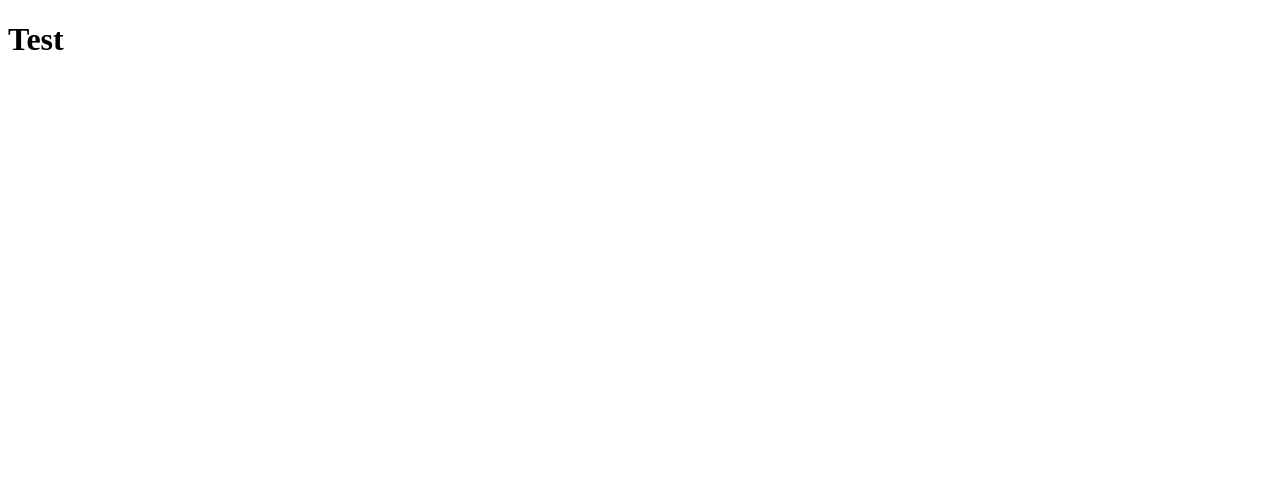
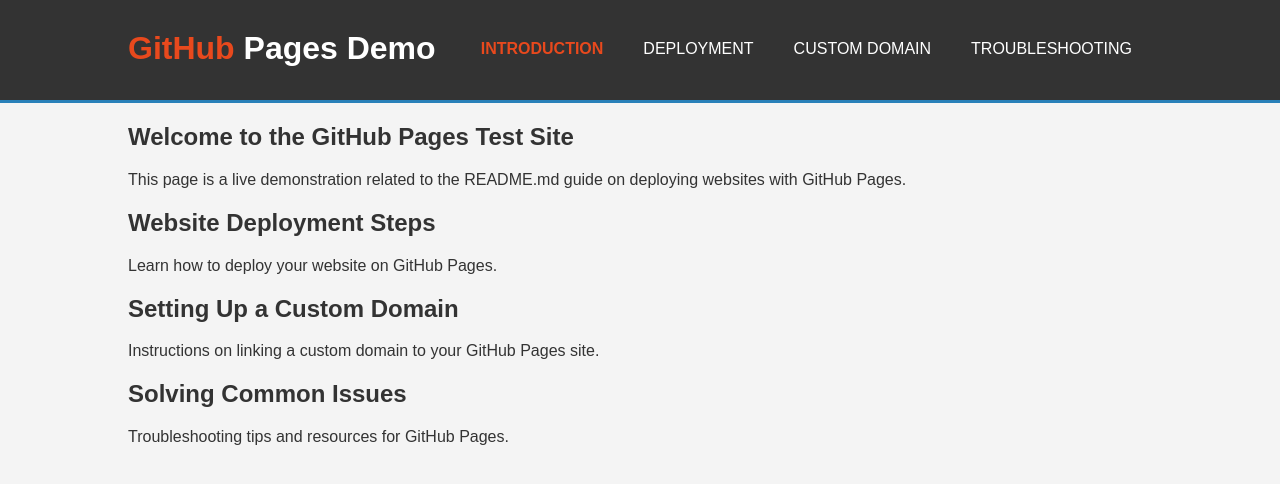
Before and after one commit to TylerGeorgeAlexander/github-pages-test, a plain HTML site: page index.html in a window 1280 px wide. Drawn offline with Linux system fonts and the light colour scheme.

Commit message:
feat: revamp index.html to provide a clear, user-friendly introduction

```diff
--- a/index.html
+++ b/index.html
@@ -3,9 +3,104 @@
 <head>
     <meta charset="UTF-8">
     <meta name="viewport" content="width=device-width, initial-scale=1.0">
-    <title>Document</title>
+    <title>GitHub Pages Demo</title>
+    <style>
+        body {
+            font-family: Arial, sans-serif;
+            margin: 0;
+            padding: 0;
+            background-color: #f4f4f4;
+            color: #333;
+        }
+        .container {
+            width: 80%;
+            margin: auto;
+            overflow: hidden;
+        }
+        header {
+            background: #333;
+            color: #fff;
+            padding-top: 30px;
+            min-height: 70px;
+            border-bottom: #2980b9 3px solid;
+        }
+        header a {
+            color: #fff;
+            text-decoration: none;
+            text-transform: uppercase;
+            font-size: 16px;
+        }
+        header ul {
+            padding: 0;
+            margin: 0;
+            list-style: none;
+            overflow: hidden;
+        }
+        header li {
+            float: left;
+            display: inline;
+            padding: 0 20px 0 20px;
+        }
+        header #branding {
+            float: left;
+        }
+        header #branding h1 {
+            margin: 0;
+        }
+        header nav {
+            float: right;
+            margin-top: 10px;
+        }
+        header .highlight, header .current a {
+            color: #e8491d;
+            font-weight: bold;
+        }
+        header a:hover {
+            color: #ffffff;
+            font-weight: bold;
+        }
+    </style>
 </head>
 <body>
-    <h1>Test</h1>
+    <header>
+        <div class="container">
+            <div id="branding">
+                <h1><span class="highlight">GitHub</span> Pages Demo</h1>
+            </div>
+            <nav>
+                <ul>
+                    <li class="current"><a href="#introduction">Introduction</a></li>
+                    <li><a href="#deployment">Deployment</a></li>
+                    <li><a href="#custom-domain">Custom Domain</a></li>
+                    <li><a href="#troubleshooting">Troubleshooting</a></li>
+                </ul>
+            </nav>
+        </div>
+    </header>
+
+    <div class="container">
+        <section id="introduction">
+            <h2>Welcome to the GitHub Pages Test Site</h2>
+            <p>This page is a live demonstration related to the README.md guide on deploying websites with GitHub Pages.</p>
+        </section>
+
+        <section id="deployment">
+            <h2>Website Deployment Steps</h2>
+            <p>Learn how to deploy your website on GitHub Pages.</p>
+            <!-- Additional content here -->
+        </section>
+
+        <section id="custom-domain">
+            <h2>Setting Up a Custom Domain</h2>
+            <p>Instructions on linking a custom domain to your GitHub Pages site.</p>
+            <!-- Additional content here -->
+        </section>
+
+        <section id="troubleshooting">
+            <h2>Solving Common Issues</h2>
+            <p>Troubleshooting tips and resources for GitHub Pages.</p>
+            <!-- Additional content here -->
+        </section>
+    </div>
 </body>
 </html>
```
